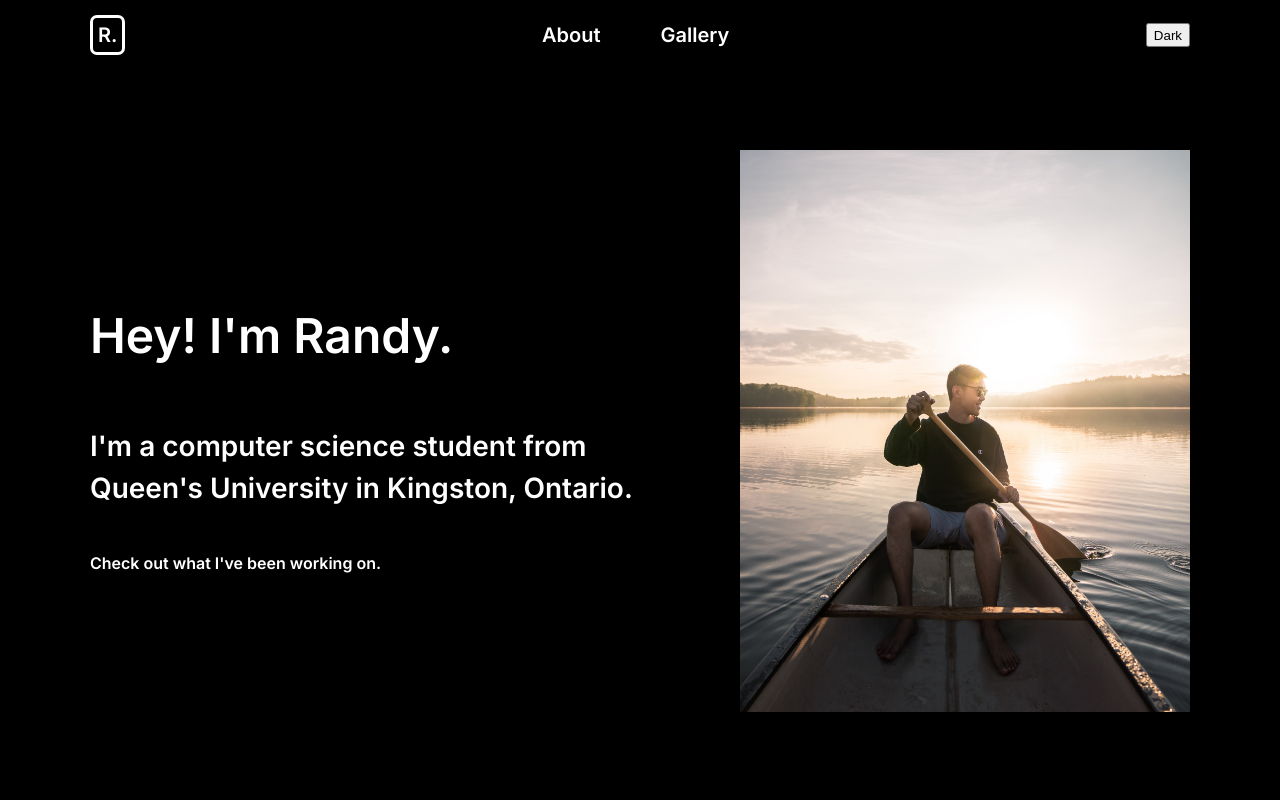
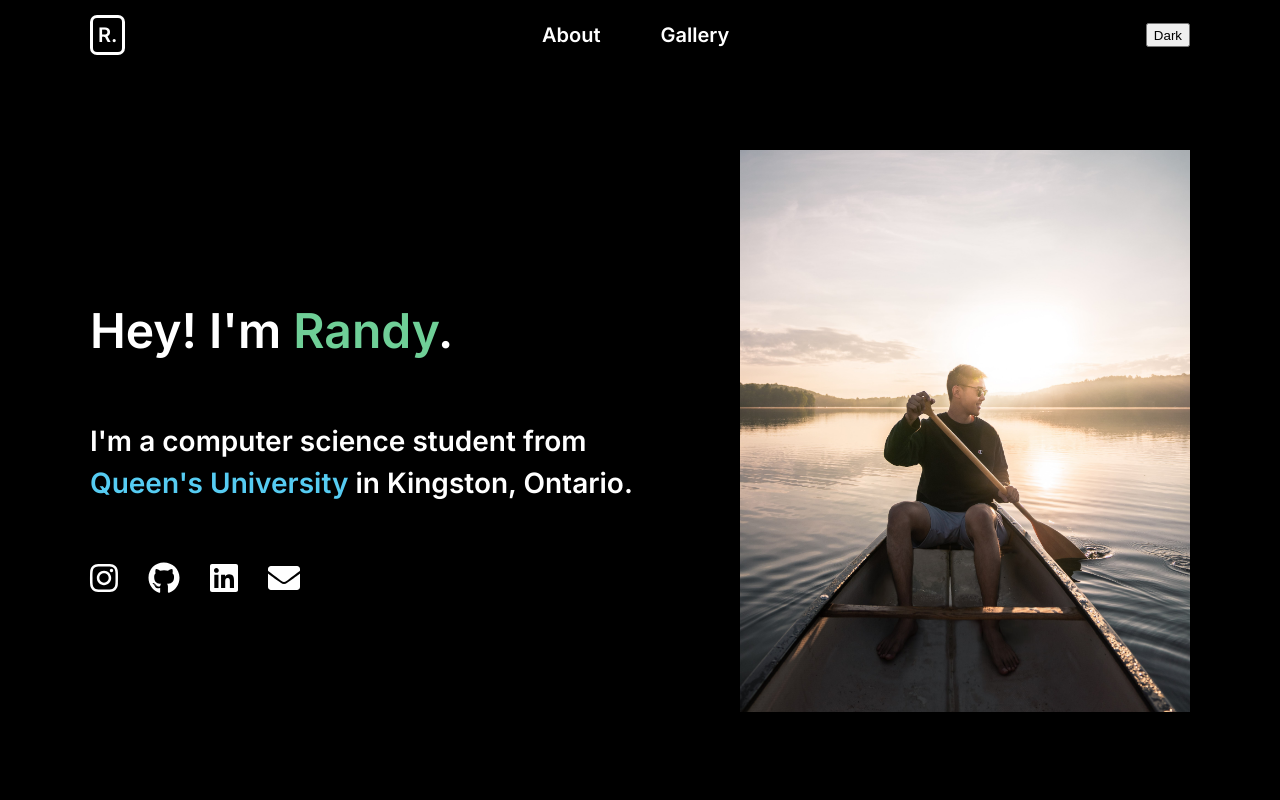
Before and after one commit to randyshao/randy-shao-website-v2, a Gatsby site: page / in a window 1280 px wide. Shown: the top 800 px of the page. Built offline with nearby package versions, Linux system fonts and the light colour scheme; Gatsby itself is replaced by a stand-in of ours.

Commit message:
added links

```diff
--- a/src/components/Footer/Footer.js
+++ b/src/components/Footer/Footer.js
@@ -7,18 +7,17 @@ const Footer = () => {
     return (
         <footer className={Styles.Footer}>
             <div className={Styles.Container}>
-                <div>
-                    <span>
+                <div >
+                    <span style={{paddingRight: "20px"}}>
                         <FontAwesomeIcon icon={faInstagram} size="2x" />
                     </span>
-                    <span>
+                    <span style={{paddingRight: "20px"}}>
                         <FontAwesomeIcon icon={faGithub} size="2x" />
                     </span>
-                    <span>
+                    <span style={{paddingRight: "20px"}}>
                         <FontAwesomeIcon icon={faLinkedin} size="2x" />
                     </span>
                 </div>
-                © {new Date().getFullYear()}, Built with <a href="https://www.gatsbyjs.org">Gatsby</a>
             </div>
         </footer>
     )
--- a/src/components/ProjectCard/ProjectCard.module.scss
+++ b/src/components/ProjectCard/ProjectCard.module.scss
@@ -5,6 +5,11 @@
   box-shadow: 0px 4px 50px rgba(0, 0, 0, 0.15);
   margin: 30px 0;
   line-height: 1.5em;
+  transition: 0.3s;
+  &:hover {
+    box-shadow: 0px 4px 50px rgba(0, 0, 0, 0.3);
+    transform: translateY(-10px);
+  }
   .ImageWrapper {
     img {
       width: 300px;
--- a/src/pages/index.js
+++ b/src/pages/index.js
@@ -1,6 +1,9 @@
 import React from "react"
 import { Link } from "gatsby"
 import Styles from "./index.module.scss"
+import { FontAwesomeIcon } from "@fortawesome/react-fontawesome"
+import { faGithub, faInstagram, faLinkedin } from "@fortawesome/free-brands-svg-icons"
+import { faEnvelope } from "@fortawesome/free-solid-svg-icons"
 import Randy from "../images/randy-home.jpg"
 
 import Layout from "../components/layout"
@@ -16,13 +19,34 @@ const IndexPage = () => (
     <div className={Styles.IndexBanner}>
       <img src={Randy} alt="Randy" className={Styles.HomeImage} />
       <div className={Styles.BannerText}>
-        <h1>Hey! I'm Randy.</h1>
+        <h1>Hey! I'm <span style={{color: "#6FCF97"}}>Randy</span>.</h1>
         <h3>
           I'm a computer science student from{" "}
-          <Link to="https://www.queensu.ca/">Queen's University</Link> in
+          <Link to="https://www.queensu.ca/"><span className={Styles.Queens}>Queen's University</span></Link> in
           Kingston, Ontario.
         </h3>
-        <p>Check out what I've been working on.</p>
+        <div className={Styles.Logos}>
+          <Link to="https://www.instagram.com/shaozr/">
+            <div>
+              <FontAwesomeIcon icon={faInstagram} size="2x" />
+            </div>
+          </Link>
+          <Link to="https://www.github.com/randyshao/">
+            <div>
+              <FontAwesomeIcon icon={faGithub} size="2x" />
+            </div>
+          </Link>
+          <Link to="https://www.linkedin.com/in/randyshao/">
+            <div>
+              <FontAwesomeIcon icon={faLinkedin} size="2x" />
+            </div>
+          </Link>
+          <a href="mailto:shao.randy@gmail.com">
+            <div>
+              <FontAwesomeIcon icon={faEnvelope} size="2x" />
+            </div>
+          </a>
+        </div>
       </div>
     </div>
     <div className={Styles.FeaturedSection}>
--- a/src/pages/index.module.scss
+++ b/src/pages/index.module.scss
@@ -23,6 +23,27 @@ h3 {
   text-align: center;
   margin: 0 auto;
   padding: 40px 20px;
+}
+
+.Queens {
+  color: #56ccf2;
+  transition: 0.3s;
+  &:hover {
+    color: #0b94c2;
+  }
+}
+
+.Logos {
+  margin-top: 30px;
+  display: flex;
+  div {
+    padding-right: 30px;
+    transition: 0.3s;
+    width: 100%;
+    &:hover {
+      transform: translateY(-5px);
+    }
+  }
 }
 
 @media (min-width: 768px) {
```
